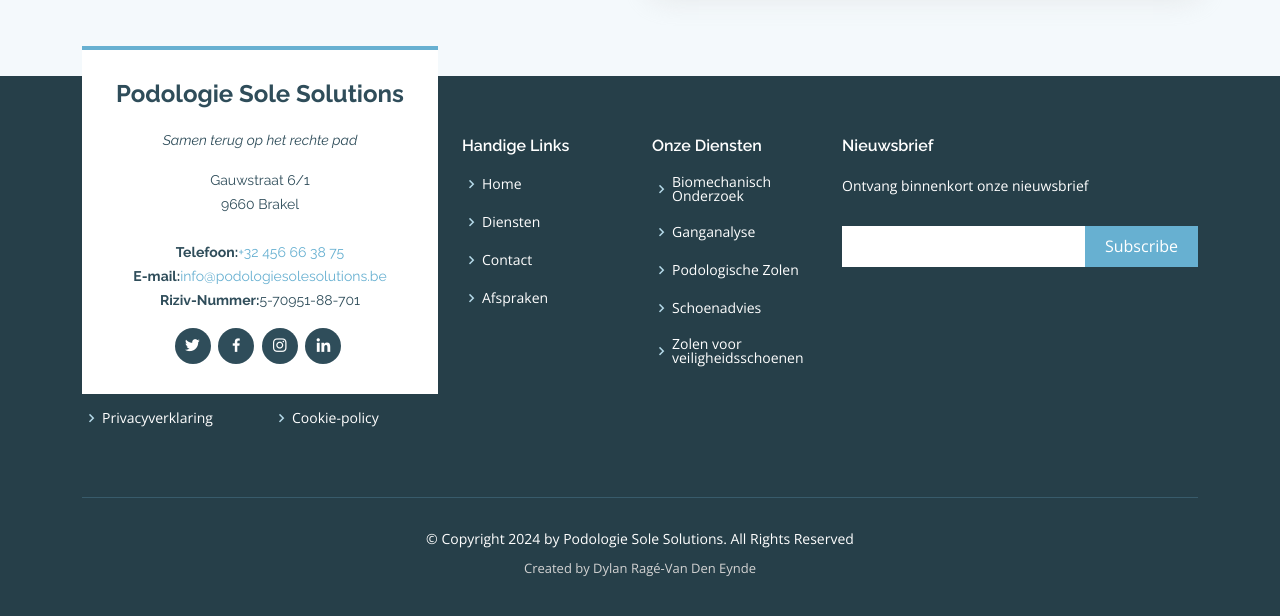
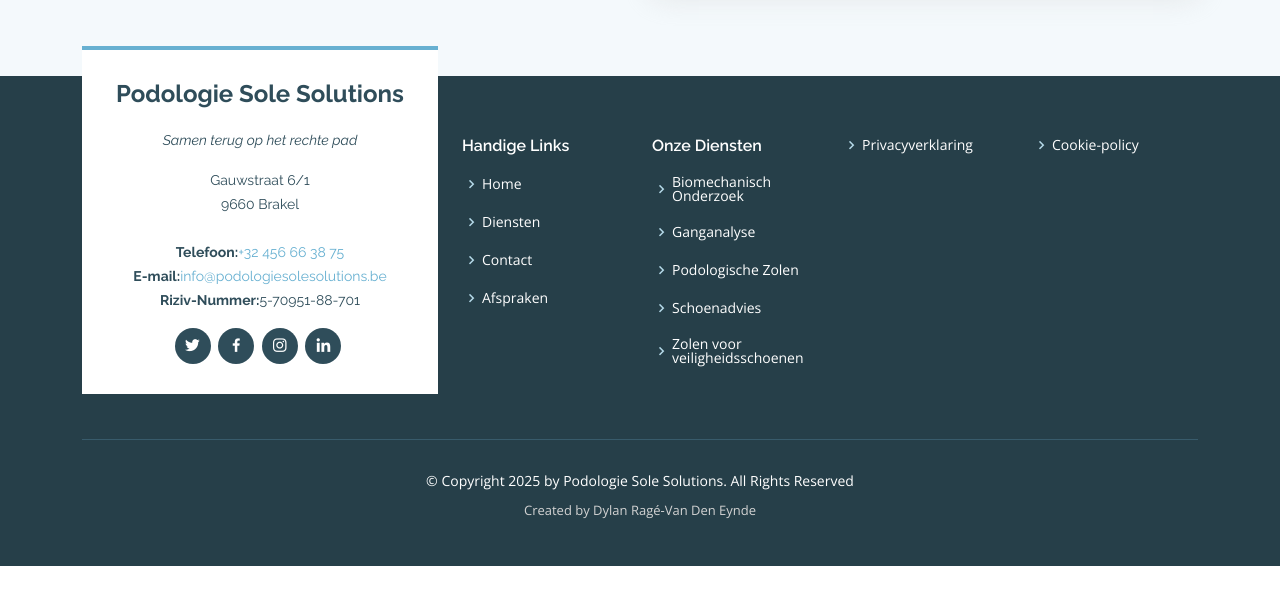
Before and after one commit to Dylanrage1999/podologiesolesolutions, a plain HTML site: page index.html in a window 1280 px wide. Shown: the part 2935-3551 px from the top of the page. After the commit the page ends 3501 px from the top, so only its background shows below. Drawn offline with nearby package versions, Linux system fonts and the light colour scheme; a script that the page names is missing.

Commit message:
removed nieuwsbrief

```diff
--- a/index.html
+++ b/index.html
@@ -498,16 +498,6 @@
             </ul>
           </div>
 
-
-         <div class="col-lg-4 col-md-6 footer-newsletter">
-            <h4>Nieuwsbrief</h4>
-            <p>Ontvang binnenkort onze nieuwsbrief</p>
-            <form action="./forms/nieuwsbrief.php" method="post">
-              <input type="email" name="email" id="email"><input type="submit" value="Subscribe">
-            </form>
-
-          </div>
-
           <div class="col-lg-2 col-md-6 footer-links">
             <ul>
               <li><i class="bx bx-chevron-right"></i> <a href="privacyverklaring.html">Privacyverklaring</a></li>
@@ -526,7 +516,7 @@
 
     <div class="container">
       <div class="copyright">
-        &copy; Copyright <span>2024 by Podologie Sole Solutions.</span> All Rights Reserved
+        &copy; Copyright <span>2025 by Podologie Sole Solutions.</span> All Rights Reserved
       </div>
       <div class="credits">
         <p style="color: lightgray;">Created by Dylan Ragé-Van Den Eynde</p>
```
Also changed, not shown: afspraken.html (+1 -9 lines), contact.html (+1 -10 lines), diensten.html (+1 -10 lines).
